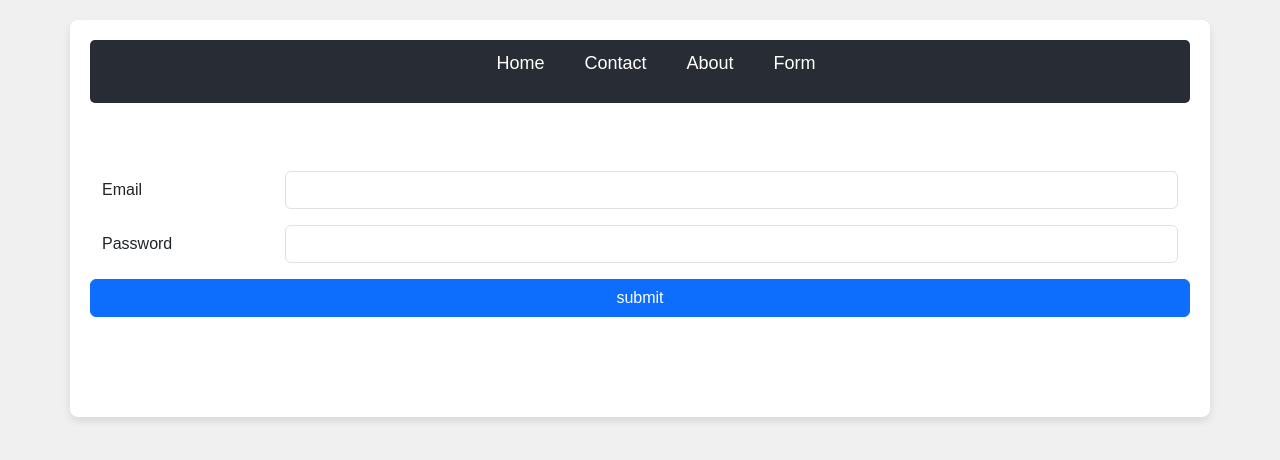
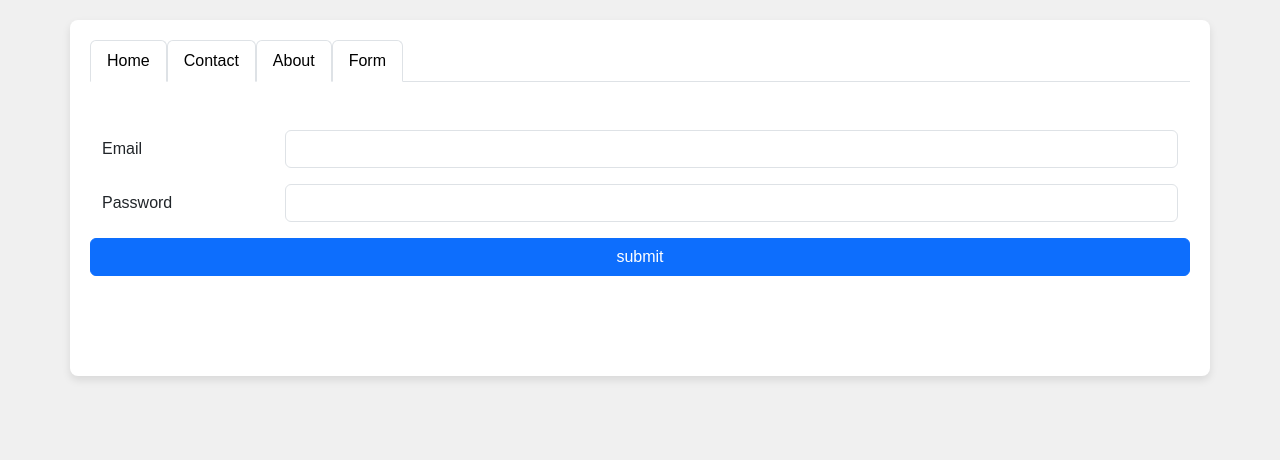
Before and after one commit to Vinay-Id/React-Apps, a React (Create React App) app in the folder routing-app/: page /form in a window 1280 px wide. Shown: the top 460 px of the page. Built offline with nearby package versions, Linux system fonts and the light colour scheme.

Commit message:
made changes in form component

```diff
--- a/routing-app/src/App.jsx
+++ b/routing-app/src/App.jsx
@@ -1,6 +1,8 @@
 import "./App.css";
 // import 'bootstrap/dist/css/bootstrap.min.css';
 import { BrowserRouter, Routes, Route, Link } from "react-router-dom";
+import { ToastContainer } from 'react-toastify';
+import 'react-toastify/dist/ReactToastify.css';
 import Home from "./Home";
 import Contact from "./Contact";
 import About from "./About";
@@ -9,7 +11,7 @@ function App() {
   return (
     <div className="container">
       <BrowserRouter>
-        <div>
+        {/* <div>
           <nav>
             <ul>
               <li>
@@ -26,14 +28,39 @@ function App() {
               </li>
             </ul>
           </nav>
-        </div>
+        </div> */}
+
+        <ul class="nav nav-tabs">
+          <li class="nav-item">
+            <Link class="nav-link active" aria-current="page" to="/">
+              Home
+            </Link>
+          </li>
+          <li class="nav-item">
+            <Link to="/contact" class="nav-link active">
+              Contact
+            </Link>
+          </li>
+          <li class="nav-item">
+            <Link to="/about" class="nav-link active">
+              About
+            </Link>
+          </li>
+          <li class="nav-item">
+            <Link to="/form" class="nav-link active">
+              Form
+            </Link>
+          </li>
+        </ul>
+
         <Routes>
           <Route path="/" element={<Home />}></Route>
           <Route path="/contact" element={<Contact />}></Route>
           <Route path="/about" element={<About />}></Route>
-          <Route path="/form" element={<Form/>}></Route>
+          <Route path="/form" element={<Form />}></Route>
         </Routes>
       </BrowserRouter>
+      <ToastContainer />
     </div>
   );
 }
--- a/routing-app/src/Form.jsx
+++ b/routing-app/src/Form.jsx
@@ -1,5 +1,6 @@
 import React, { useState, useEffect } from "react";
 
+import { toast } from "react-toastify";
 const Form = () => {
   const [input, setInput] = useState({});
 
@@ -21,6 +22,7 @@ const Form = () => {
     event.preventDefault();
     // console.log("===========>", input);
     localStorage.setItem("data", JSON.stringify(input));
+    toast.success("Success!.");
   }
 
   return (
@@ -51,9 +53,7 @@ const Form = () => {
 
         <input type="submit" />
       </form> */}
-      <form
-        onSubmit={handleSubmit}
-      >
+      <form onSubmit={handleSubmit}>
         <div className="mb-3 row">
           <label htmlFor="staticEmail" className="col-sm-2 col-form-label">
             Email
```
